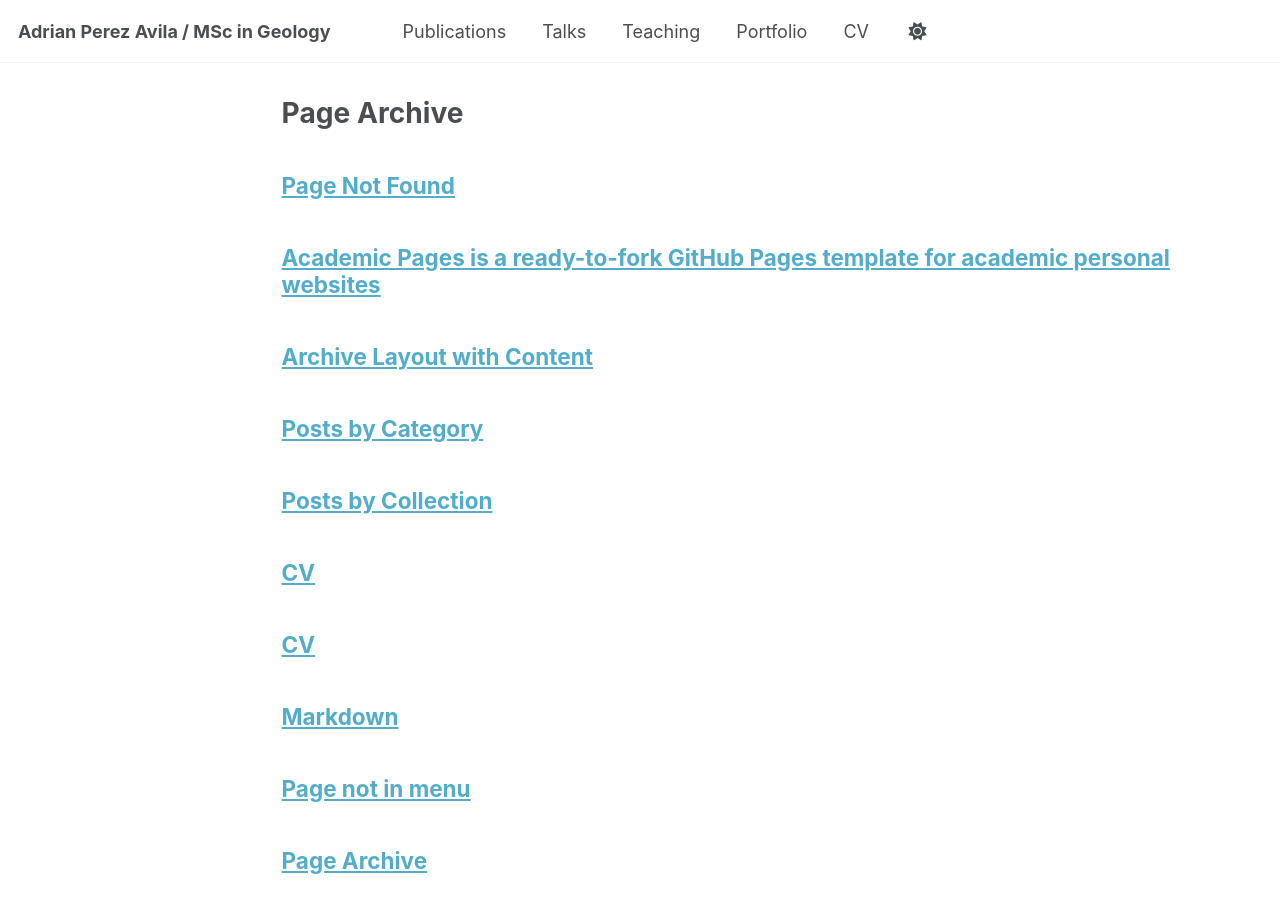
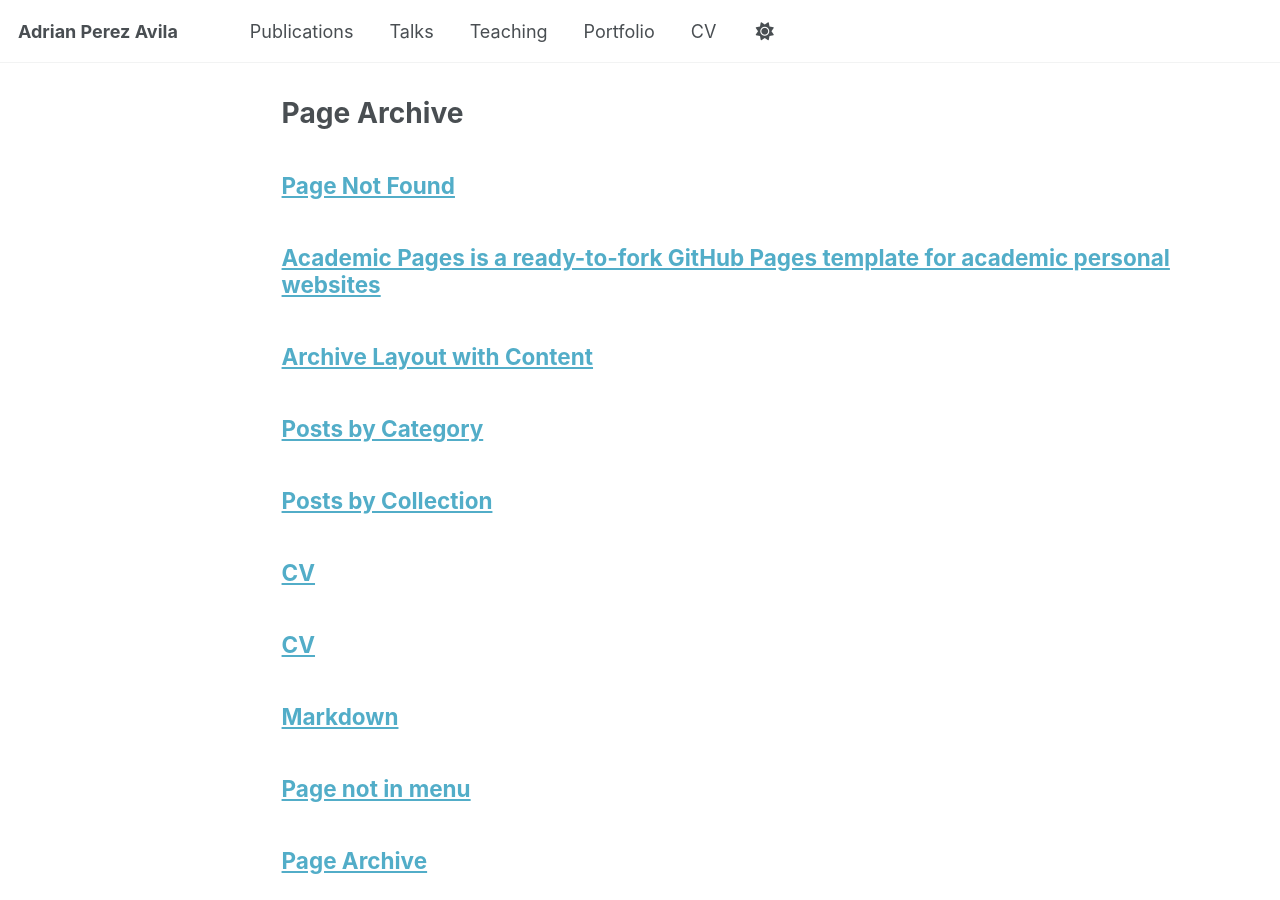
Before and after one commit to adrianperezavila/adp, a Jekyll site: the page built from _pages/page-archive.html, in a window 1280 px wide and 900 px high. Built offline with Jekyll 4.4.1, drawn with Linux system fonts in a browser that asks for light colours; a script bundle is joined from its source files by our own code; library files that are not in the unit come from our copies.

Commit message:
Update title and author name in config

```diff
--- a/_config.yml
+++ b/_config.yml
@@ -9,7 +9,7 @@
 # Basic Site Settings
 locale                   : "en-US"
 site_theme               : "default" # The available themes options are "default", "air", "sunrise", "mint", "dirt" and "contrast"
-title                    : "Adrian Perez Avila / MSc in Geology"
+title                    : "Adrian Perez Avila"
 title_separator          : "-"
 name                     : &name "Adrian Perez Avila."
 description              : &description "Geochemistry, tectonics, and mineral exploration, with a focus on magmatic and hydrothermal systems"   # Update this with a general description of your site, this is the default if not overridden by a page
@@ -24,7 +24,7 @@
 author:
   # Biographic information
   avatar           : "profile.png"
-  name             : "Adrian Perez Avila"
+  name             : "Adrian Perez Avila | MSc in Geology"
   pronouns         : # example: "she/her"
   bio              : "Geochemistry, tectonics, and mineral exploration, with a focus on magmatic and hydrothermal systems"
   location         : "Earth"
```
